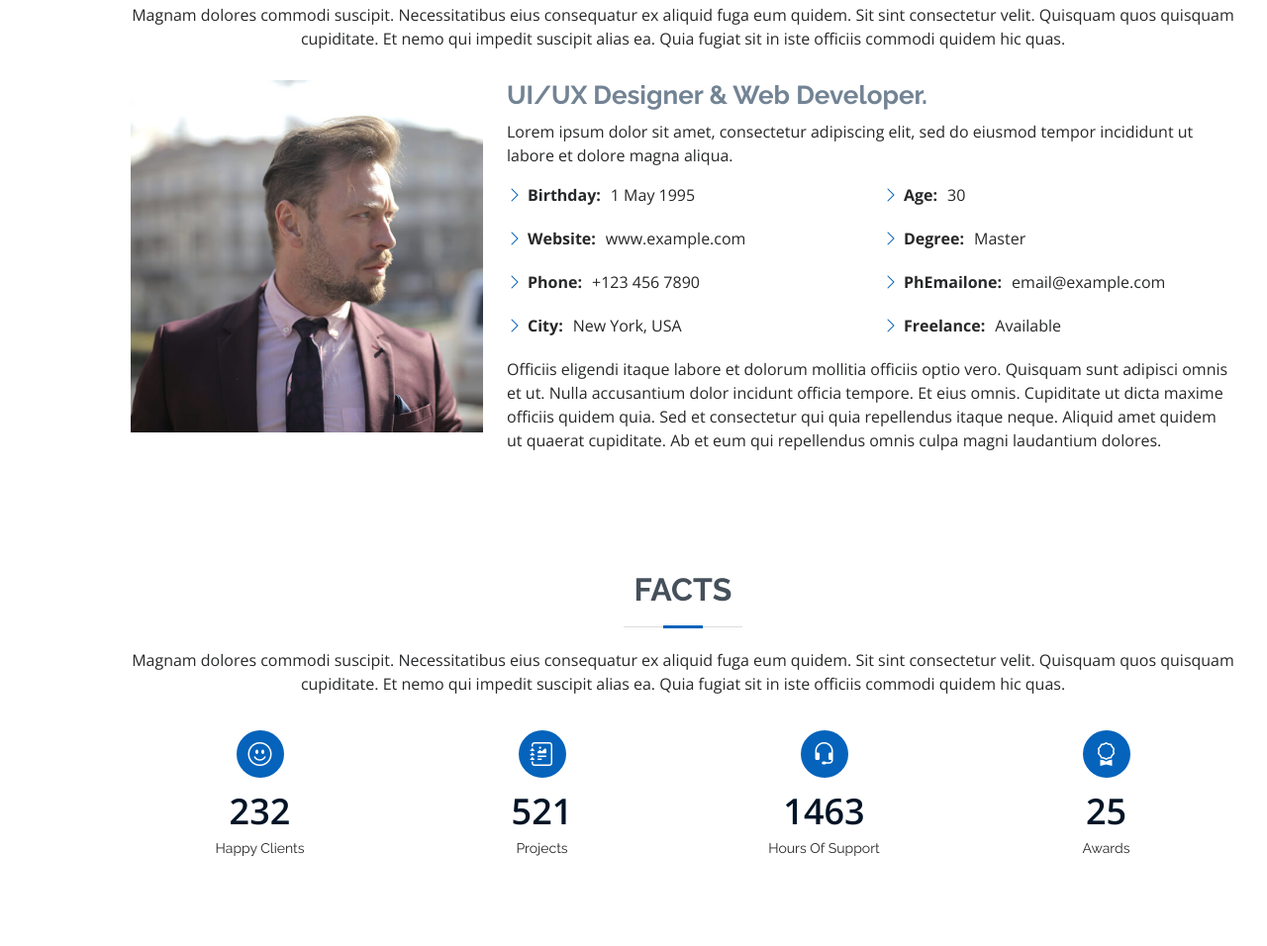
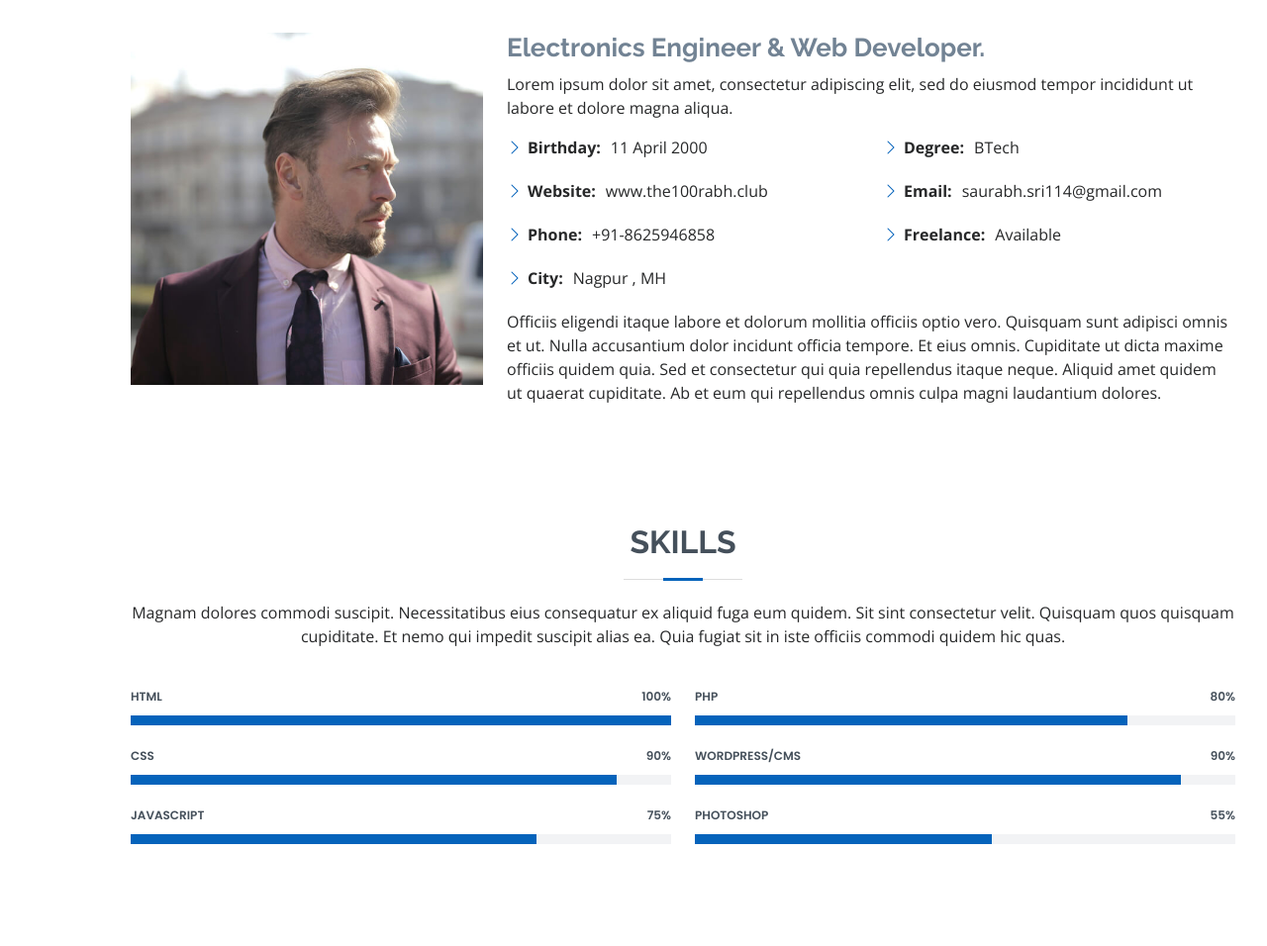
Before and after one commit to 100rabhsrivastava/100rabh, a plain HTML site: page MyResume/index.html in a window 1280 px wide. Shown: the part 935-1891 px from the top of the page at 99% size. Drawn offline with nearby package versions, Linux system fonts and the light colour scheme; files whose address does not match are found by name.

Commit message:
--- Auto-Git Commit ---

```diff
--- a/MyResume/index.html
+++ b/MyResume/index.html
@@ -74,7 +74,7 @@
 
         <div class="section-title">
           <h2>About</h2>
-          <p>Magnam dolores commodi suscipit. Necessitatibus eius consequatur ex aliquid fuga eum quidem. Sit sint consectetur velit. Quisquam quos quisquam cupiditate. Et nemo qui impedit suscipit alias ea. Quia fugiat sit in iste officiis commodi quidem hic quas.</p>
+          <!-- <p>Magnam dolores commodi suscipit. Necessitatibus eius consequatur ex aliquid fuga eum quidem. Sit sint consectetur velit. Quisquam quos quisquam cupiditate. Et nemo qui impedit suscipit alias ea. Quia fugiat sit in iste officiis commodi quidem hic quas.</p> -->
         </div>
 
         <div class="row">
@@ -82,7 +82,7 @@
             <img src="assets/img/profile-img.jpg" class="img-fluid" alt="">
           </div>
           <div class="col-lg-8 pt-4 pt-lg-0 content">
-            <h3>UI/UX Designer &amp; Web Developer.</h3>
+            <h3>Electronics Engineer &amp; Web Developer.</h3>
             <p class="font-italic">
               Lorem ipsum dolor sit amet, consectetur adipiscing elit, sed do eiusmod tempor incididunt ut labore et dolore
               magna aliqua.
@@ -90,17 +90,17 @@
             <div class="row">
               <div class="col-lg-6">
                 <ul>
-                  <li><i class="bi bi-chevron-right"></i> <strong>Birthday:</strong> <span>1 May 1995</span></li>
-                  <li><i class="bi bi-chevron-right"></i> <strong>Website:</strong> <span>www.example.com</span></li>
-                  <li><i class="bi bi-chevron-right"></i> <strong>Phone:</strong> <span>+123 456 7890</span></li>
-                  <li><i class="bi bi-chevron-right"></i> <strong>City:</strong> <span>New York, USA</span></li>
+                  <li><i class="bi bi-chevron-right"></i> <strong>Birthday:</strong> <span>11 April 2000</span></li>
+                  <li><i class="bi bi-chevron-right"></i> <strong>Website:</strong> <span>www.the100rabh.club</span></li>
+                  <li><i class="bi bi-chevron-right"></i> <strong>Phone:</strong> <span>+91-8625946858</span></li>
+                  <li><i class="bi bi-chevron-right"></i> <strong>City:</strong> <span>Nagpur , MH</span></li>
                 </ul>
               </div>
               <div class="col-lg-6">
                 <ul>
-                  <li><i class="bi bi-chevron-right"></i> <strong>Age:</strong> <span>30</span></li>
-                  <li><i class="bi bi-chevron-right"></i> <strong>Degree:</strong> <span>Master</span></li>
-                  <li><i class="bi bi-chevron-right"></i> <strong>PhEmailone:</strong> <span>email@example.com</span></li>
+                  <!-- <li><i class="bi bi-chevron-right"></i> <strong>Age:</strong> <span></span></li> -->
+                  <li><i class="bi bi-chevron-right"></i> <strong>Degree:</strong> <span>BTech </span></li>
+                  <li><i class="bi bi-chevron-right"></i> <strong>Email:</strong> <span>saurabh.sri114@gmail.com</span></li>
                   <li><i class="bi bi-chevron-right"></i> <strong>Freelance:</strong> <span>Available</span></li>
                 </ul>
               </div>
@@ -116,7 +116,7 @@
     </section><!-- End About Section -->
 
     <!-- ======= Facts Section ======= -->
-    <section id="facts" class="facts">
+    <!-- <section id="facts" class="facts">
       <div class="container" data-aos="fade-up">
 
         <div class="section-title">
@@ -161,7 +161,7 @@
         </div>
 
       </div>
-    </section><!-- End Facts Section -->
+    </section>End Facts Section -->
 
     <!-- ======= Skills Section ======= -->
     <section id="skills" class="skills section-bg">
```
